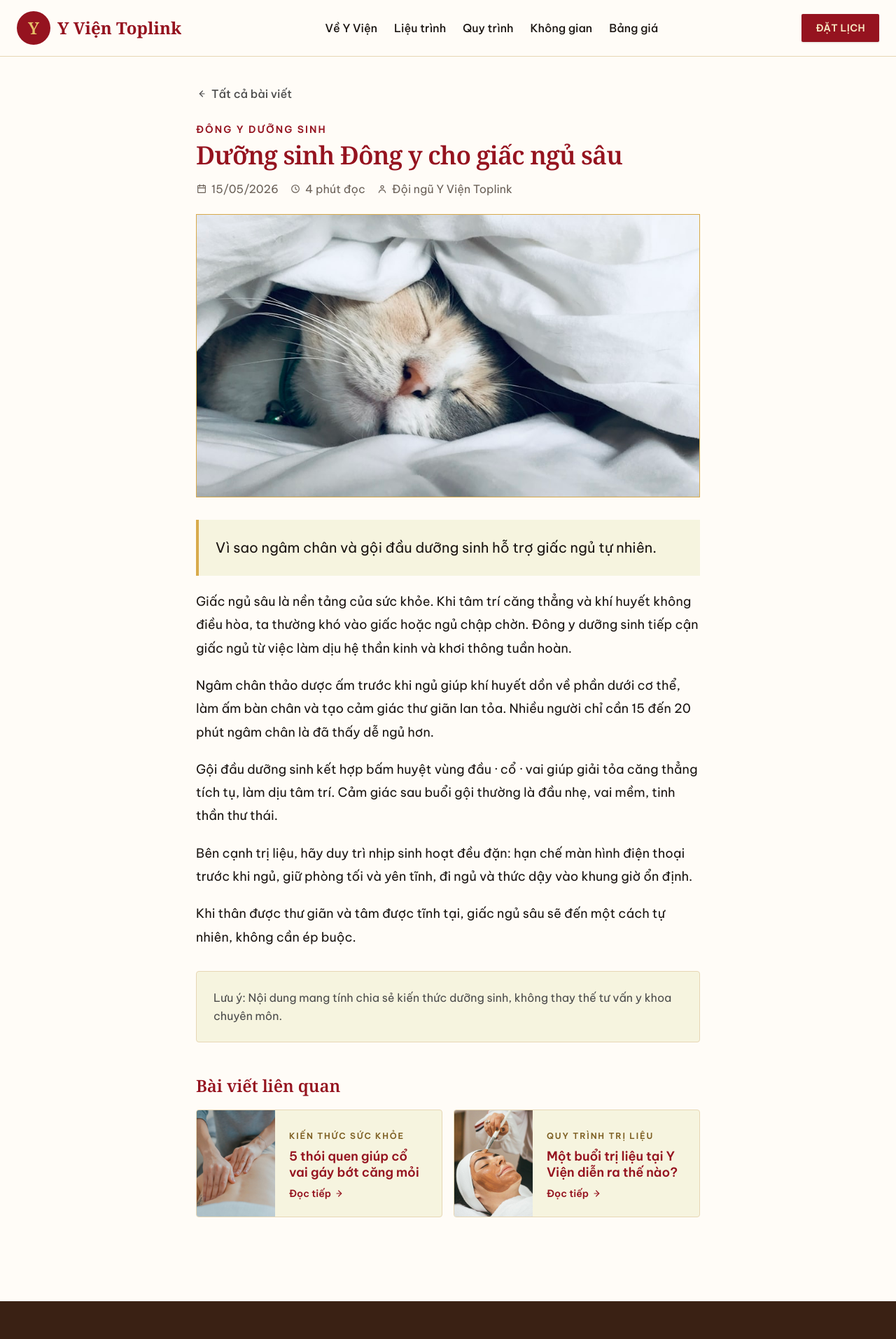
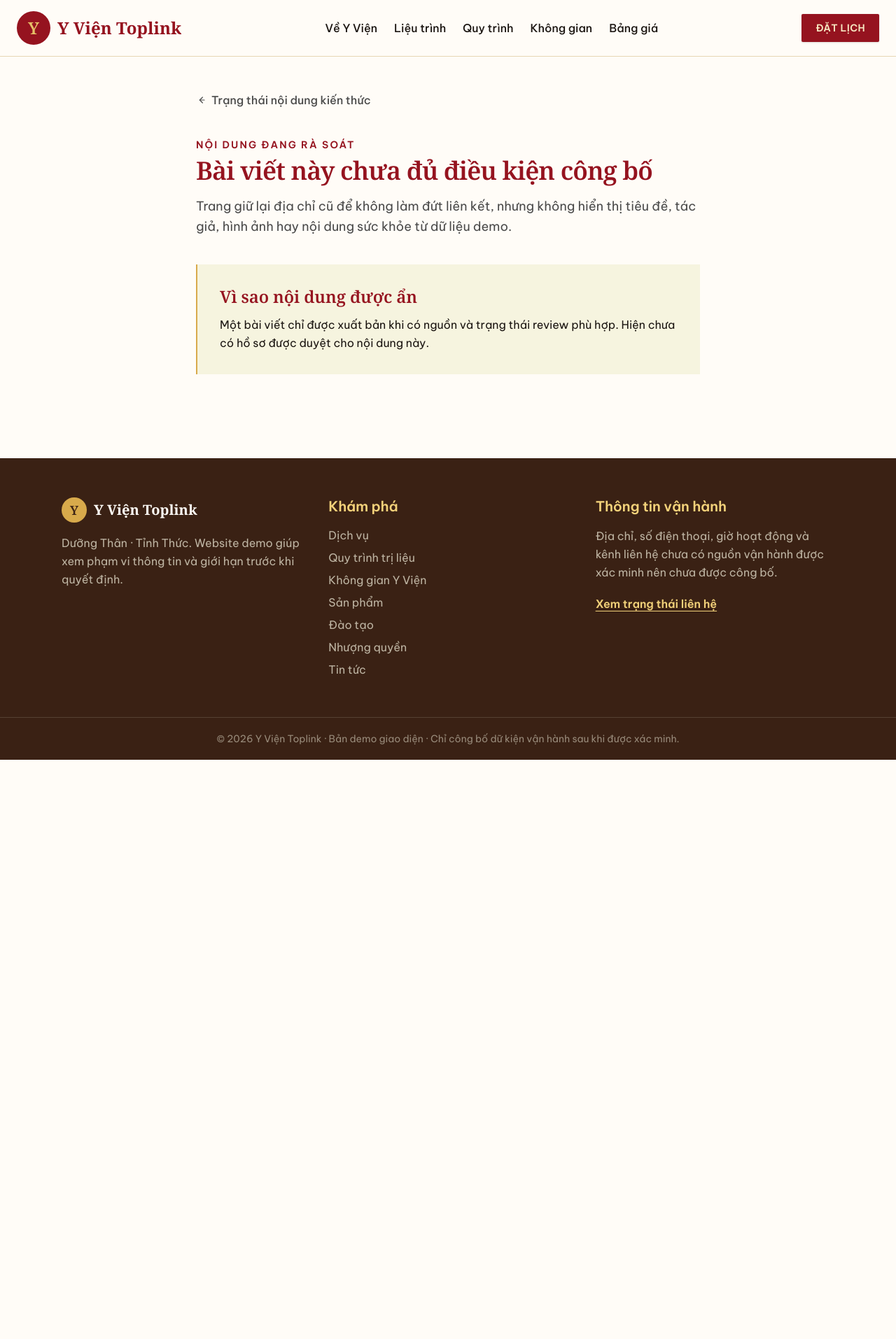
Before and after one commit to Altair1010/toplink-demo-web, a Next.js app in the folder app-demo/: page /toplink-demo-web/tin-tuc/ngu-ngon-tu-nhien in a window 1280 px wide. Shown: the top 1914 px of the page at 70% size. After the commit the page ends 1086 px from the top, so only its background shows below. Built offline with nearby package versions, Linux system fonts and the light colour scheme.

Commit message:
fix(humanizer): sanitize article knowledge claims in M3S-2

```diff
--- a/app-demo/app/tin-tuc/[slug]/page.tsx
+++ b/app-demo/app/tin-tuc/[slug]/page.tsx
@@ -1,120 +1,58 @@
 import Link from "next/link";
-import Img from "@/components/Img";
 import { notFound } from "next/navigation";
-import { ArrowLeft, ArrowRight, CalendarDays, Clock, UserRound } from "@/components/Glyph";
+import { ArrowLeft } from "@/components/Glyph";
 import { POSTS } from "@/data/content";
 
 export function generateStaticParams() {
-  return POSTS.map((p) => ({ slug: p.slug }));
+  return POSTS.map((post) => ({ slug: post.slug }));
 }
 
 export async function generateMetadata({ params }: { params: Promise<{ slug: string }> }) {
   const { slug } = await params;
-  const post = POSTS.find((p) => p.slug === slug);
+  const exists = POSTS.some((post) => post.slug === slug);
   return {
-    title: post ? "Nội dung đang được rà soát" : "Nội dung kiến thức",
+    title: exists ? "Nội dung đang được rà soát" : "Nội dung kiến thức",
     description:
       "Nội dung sức khỏe chỉ được công bố sau khi có nguồn và trạng thái review phù hợp.",
   };
 }
 
-function formatDate(d: string) {
-  const [y, m, day] = d.split("-");
-  return `${day}/${m}/${y}`;
-}
-
 export default async function PostDetailPage({ params }: { params: Promise<{ slug: string }> }) {
   const { slug } = await params;
-  const post = POSTS.find((p) => p.slug === slug);
-  if (!post) notFound();
-
-  const related = POSTS.filter((p) => p.slug !== post.slug).slice(0, 2);
+  if (!POSTS.some((post) => post.slug === slug)) notFound();
 
   return (
     <div className="mx-auto max-w-3xl px-4 py-10 sm:px-6">
       <Link
         href="/tin-tuc"
-        className="inline-flex items-center gap-1.5 text-base font-medium text-ink-soft hover:text-crimson-600"
+        className="inline-flex min-h-11 items-center gap-1.5 text-base font-medium text-ink-soft hover:text-crimson-600"
       >
-        <ArrowLeft className="h-4 w-4" /> Tất cả bài viết
+        <ArrowLeft className="h-4 w-4" /> Trạng thái nội dung kiến thức
       </Link>
 
-      <span className="mt-6 block text-sm font-semibold uppercase tracking-[0.15em] text-crimson-600">
-        {post.cat}
+      <span className="mt-8 block text-sm font-semibold uppercase tracking-[0.15em] text-crimson-600">
+        Nội dung đang rà soát
       </span>
-      <h1 className="mt-2 text-balance text-3xl leading-tight text-crimson-600 sm:text-4xl">
-        {post.title}
+      <h1 className="mt-2 text-balance font-display text-3xl leading-tight text-crimson-600 sm:text-4xl">
+        Bài viết này chưa đủ điều kiện công bố
       </h1>
-      <div className="mt-4 flex flex-wrap items-center gap-4 text-base text-ink-mute">
-        <span className="flex items-center gap-1.5">
-          <CalendarDays className="h-4 w-4" /> {formatDate(post.date)}
-        </span>
-        <span className="flex items-center gap-1.5">
-          <Clock className="h-4 w-4" /> {post.readTime}
-        </span>
-        {post.author && (
-          <span className="flex items-center gap-1.5">
-            <UserRound className="h-4 w-4" /> {post.author}
-          </span>
-        )}
-      </div>
-
-      <div className="relative mt-6 aspect-[16/9] overflow-hidden frame-gold">
-        <Img
-          src={post.image}
-          alt={post.title}
-          fill
-          sizes="(max-width: 768px) 100vw, 768px"
-          className="object-cover"
-          priority
-        />
-      </div>
-
-      <article className="mt-8 space-y-5">
-        <p className="border-l-4 border-gold-500 bg-cream p-6 text-xl leading-relaxed text-ink">
-          {post.excerpt}
-        </p>
-        {post.body.map((para, i) => (
-          <p key={i} className="text-lg leading-[1.85] text-ink">
-            {para}
-          </p>
-        ))}
-      </article>
-
-      <p className="mt-8 rounded-md border border-sand bg-cream p-6 text-base leading-relaxed text-ink-soft">
-        Lưu ý: Nội dung mang tính chia sẻ kiến thức dưỡng sinh, không thay thế tư vấn y khoa chuyên
-        môn.
+      <p className="mt-4 text-lg leading-relaxed text-ink-soft">
+        Trang giữ lại địa chỉ cũ để không làm đứt liên kết, nhưng không hiển thị tiêu đề, tác giả,
+        hình ảnh hay nội dung sức khỏe từ dữ liệu demo.
       </p>
 
-      {related.length > 0 && (
-        <div className="mt-12">
-          <h2 className="text-2xl font-bold text-crimson-600">Bài viết liên quan</h2>
-          <div className="mt-5 grid gap-4 sm:grid-cols-2">
-            {related.map((p) => (
-              <Link
-                key={p.slug}
-                href={`/tin-tuc/${p.slug}`}
-                className="lift group flex overflow-hidden rounded-md border border-sand bg-cream"
-              >
-                <div className="relative w-28 shrink-0 overflow-hidden">
-                  <Img src={p.image} alt={p.title} fill sizes="112px" className="object-cover" />
-                </div>
-                <div className="flex-1 p-5">
-                  <span className="text-xs font-semibold uppercase tracking-[0.15em] text-gold-700">
-                    {p.cat}
-                  </span>
-                  <h3 className="mt-1 text-lg leading-snug text-crimson-600 group-hover:text-crimson-700">
-                    {p.title}
-                  </h3>
-                  <span className="mt-2 inline-flex items-center gap-1 text-sm font-semibold text-crimson-600">
-                    Đọc tiếp <ArrowRight className="h-4 w-4" />
-                  </span>
-                </div>
-              </Link>
-            ))}
-          </div>
-        </div>
-      )}
+      <section
+        className="mt-10 border-l-2 border-gold-500 bg-cream p-8"
+        aria-labelledby="article-boundary"
+      >
+        <h2 id="article-boundary" className="text-2xl font-semibold text-crimson-600">
+          Vì sao nội dung được ẩn
+        </h2>
+        <p className="mt-3 text-base leading-relaxed text-ink">
+          Một bài viết chỉ được xuất bản khi có nguồn và trạng thái review phù hợp. Hiện chưa có hồ
+          sơ được duyệt cho nội dung này.
+        </p>
+      </section>
     </div>
   );
 }
--- a/app-demo/app/tin-tuc/page.tsx
+++ b/app-demo/app/tin-tuc/page.tsx
@@ -1,6 +1,4 @@
-import SectionHeader from "@/components/SectionHeader";
-import BlogIndex from "@/components/BlogIndex";
-import { POSTS } from "@/data/content";
+import Link from "next/link";
 
 export const metadata = {
   title: "Nội dung kiến thức",
@@ -9,13 +7,36 @@ export const metadata = {
 
 export default function NewsPage() {
   return (
-    <div className="mx-auto max-w-6xl px-4 py-14 sm:px-6">
-      <SectionHeader
-        eyebrow="Tin tức & kiến thức"
-        title="Kiến thức sức khỏe & dưỡng sinh"
-        desc="Những bài viết giúp chị/anh chăm sóc cơ thể chủ động mỗi ngày."
-      />
-      <BlogIndex posts={POSTS} />
+    <div className="mx-auto max-w-4xl px-4 py-14 sm:px-6">
+      <span className="block text-base font-semibold uppercase tracking-[0.14em] text-crimson-600">
+        Kiến thức
+      </span>
+      <h1 className="mt-2 text-balance font-display text-3xl leading-tight text-crimson-600 sm:text-4xl">
+        Chưa có bài viết được duyệt để công bố
+      </h1>
+      <p className="mt-4 max-w-2xl text-lg leading-relaxed text-ink-soft">
+        Nội dung sức khỏe và dưỡng sinh cần có nguồn, người chịu trách nhiệm và trạng thái rà soát
+        phù hợp. Bộ bài viết demo hiện tại không đáp ứng các điều kiện đó nên không được hiển thị.
+      </p>
+
+      <section
+        className="mt-10 border-l-2 border-gold-500 bg-cream p-8"
+        aria-labelledby="knowledge-boundary"
+      >
+        <h2 id="knowledge-boundary" className="text-2xl font-semibold text-crimson-600">
+          Tiếp tục từ điều đang quan tâm
+        </h2>
+        <p className="mt-3 text-base leading-relaxed text-ink">
+          Chị/anh có thể trở về phần định hướng để xem phạm vi thông tin hiện có mà không nhận một
+          kết luận sức khỏe hoặc lời khuyên chưa được duyệt.
+        </p>
+        <Link
+          href="/"
+          className="mt-6 inline-flex min-h-11 items-center rounded-sm border border-crimson-600 px-6 py-3 text-base font-semibold text-crimson-600 hover:bg-crimson-50"
+        >
+          Trở về phần định hướng
+        </Link>
+      </section>
     </div>
   );
 }
```
Also changed, not shown: 3 other files (tests, documents, lock files or other folders).
